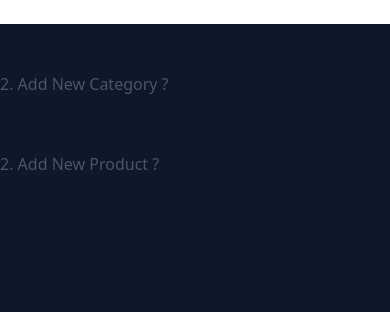
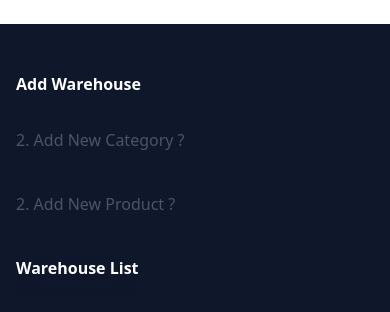
Before and after one commit to mhdix/warehousing-app, a React (Vite) app: page / in a window 390 px wide. Shown: the top 312 px of the page. Built offline with nearby package versions, Linux system fonts and the light colour scheme.

Commit message:
feature: responsive in lg and other

```diff
--- a/src/App.jsx
+++ b/src/App.jsx
@@ -1,18 +1,18 @@
 import { Route, Routes } from "react-router-dom";
 import AddCategory from "./components/AddCategory/AddCategory";
-import WrehouseProvider from "./components/WrehouseProvider";
-import WrehouseList from "./components/WrehouseList";
+import WrehouseProvider from "./components/WarehouseProvider";
 import AddProduct from "./components/AddProduct/AddProduct";
 import Home from "./pages/Home";
+import WarehoueseList from "./components/WarehouseList/WarehouseList";
 
 function App() {
   return (
-    <div className="overflow-hidden ">
+    <div className="overflow-hidden">
       <Routes>
         <Route path="/" element={<WrehouseProvider />}>
           <Route index element={<Home />} />
           <Route path="/one" element={<AddProduct />} />
-          <Route path="/wrehouse-list" element={<WrehouseList />} />
+          <Route path="/wrehouse-list" element={<WarehoueseList />} />
         </Route>
       </Routes>
     </div>
--- a/src/components/AddCategory/AddCategory.jsx
+++ b/src/components/AddCategory/AddCategory.jsx
@@ -1,7 +1,7 @@
 import { useEffect, useState } from "react";
-import FormProvider from "../form/FormProvider";
-import Textarea from "../form/Textarea";
-import Input from "../form/Input";
+import FormProvider from "../Form/FormProvider";
+import Textarea from "../Form/Textarea";
+import Input from "../Form/Input";
 import toast from "react-hot-toast";
 
 const AddCategory = ({ categories, setCategories }) => {
@@ -25,7 +25,6 @@ const AddCategory = ({ categories, setCategories }) => {
     setCategoryFormData({ title: "", description: "" });
     toast.success("add new category");
   };
-  console.log(categoryFormData);
 
   const changeHandler = (e) => {
     const { value, name } = e.target;
@@ -34,20 +33,20 @@ const AddCategory = ({ categories, setCategories }) => {
 
   return (
     <div
-      className={`flex flex-col w-full gap-4 duration-300 ${
+      className={`flex flex-col w-full duration-300 z-0 ${
         isOpenCategory ? "h-[24rem]" : "h-0"
       }`}
     >
       <button
         onClick={() => setIsOpenCategory((is) => !is)}
-        className="text-gray-600 text-start text-md cursor-pointer hover:text-gray-400 duration-300"
+        className={`text-gray-600 text-start text-md cursor-pointer hover:text-gray-400 duration-300 ${isOpenCategory ? "" : "mt-4"}` }
       >
         {isOpenCategory ? "Close form ?" : "2. Add New Category ?"}
       </button>
       <div
         className={
           !isOpenCategory
-            ? "left-[2800px] duration-500 absolute w-full top-16"
+            ? "left-[2800px] duration-500 absolute w-full mt-40"
             : "relative left-0 duration-300"
         }
       >
--- a/src/components/AddProduct/AddProduct.jsx
+++ b/src/components/AddProduct/AddProduct.jsx
@@ -1,18 +1,16 @@
 import React, { useState } from "react";
-import FormProvider from "../form/FormProvider";
-import Input from "../form/Input";
+import FormProvider from "../Form/FormProvider";
+import Input from "../Form/Input";
 import toast from "react-hot-toast";
 import Label from "../form/Label";
 
-const AddProduct = ({ categories }) => {
+const AddProduct = ({ categories, setProducts }) => {
   const [isOpenCategory, setIsOpenCategory] = useState(false);
   const [productValue, setProductValue] = useState({
     title: "",
     quantity: "",
     categoryId: "",
   });
-  console.log("categories", categories);
-  const [products, setProducts] = useState([]);
 
   const addNewProduct = (e) => {
     e.preventDefault();
@@ -70,7 +68,11 @@ const AddProduct = ({ categories }) => {
               id="categoryId"
               className="border border-gray-600 rounded-md p-2 w-full text-slate-400"
             >
-              <option className="bg-slate-800 rounded-2xl text-slate-700" value='' disabled>
+              <option
+                className="bg-slate-800 rounded-2xl text-slate-700"
+                value=""
+                disabled
+              >
                 select a category
               </option>
               {categories &&
--- /dev/null
+++ b/src/components/WarehouseList/WarehouseList.jsx
@@ -0,0 +1,45 @@
+const WarehouseList = ({ products, categories }) => {
+  console.log(products.length);
+  return (
+    <div className="z-50 relative max-w-[21rem] overflow-x-scroll lg:overflow-x-visible" >
+      {products.length > 0 && (
+        <table class="w-full lg:min-w-full divide-y divide-white overflow-hidden rounded-xl ">
+          <thead class="bg-slate-800">
+            <tr>
+              <th
+                scope="col"
+                class="px-6 py-3 text-left text-xs font-medium text-gray-500 uppercase tracking-wider"
+              >
+                heading
+              </th>
+              <th
+                scope="col"
+                class="px-6 py-3 text-left text-xs font-medium text-gray-500 uppercase tracking-wider"
+              >
+                heading
+              </th>
+              <th
+                scope="col"
+                class="px-6 py-3 text-left text-xs font-medium text-gray-500 uppercase tracking-wider"
+              >
+                heading
+              </th>
+            </tr>
+          </thead>
+
+          {products?.map((pro) => (
+            <tbody class="bg-slate-700 ">
+              <tr>
+                <td class="px-6 py-4 whitespace-nowrap text-sm font-medium text-slate-200">{pro.title}</td>
+                <td class="px-6 py-4 whitespace-nowrap text-sm font-medium text-slate-200">{pro.quantity}</td>
+                <td class="px-6 py-4 whitespace-nowrap text-sm font-medium text-slate-200">{pro.createdAt}</td>
+              </tr>
+            </tbody>
+          ))}
+        </table>
+      )}
+    </div>
+  );
+};
+
+export default WarehouseList;
--- a/src/components/WrehouseProvider.jsx
+++ b/src/components/WarehouseProvider.jsx
@@ -7,7 +7,7 @@ const WrehouseProvider = () => {
   return (
     <div className="min-h-screen bg-slate-900 relative text-white ">
       <Navbar />
-      <div className="max-w-xl mx-auto py-4 my-8 relative">
+      <div className="max-w-6xl mx-auto py-4 my-8 relative">
         <Outlet />
       </div>
       {/* <Footer /> */}
--- a/src/components/WrehouseList.jsx
+++ /dev/null
@@ -1,9 +0,0 @@
-import React from 'react'
-
-const WrehouseList = () => {
-  return (
-    <div>WrehouseList</div>
-  )
-}
-
-export default WrehouseList
--- a/src/pages/Home.jsx
+++ b/src/pages/Home.jsx
@@ -1,14 +1,25 @@
 import React, { useState } from "react";
 import AddCategory from "../components/AddCategory/AddCategory";
 import AddProduct from "../components/AddProduct/AddProduct";
+import WarehoueseList from "../components/WarehouseList/WarehouseList";
 
 const Home = () => {
   const [categories, setCategories] = useState([]);
+  const [products, setProducts] = useState([]);
 
   return (
-    <div className="flex flex-col gap-20">
-      <AddCategory categories={categories} setCategories={setCategories} />
-      <AddProduct categories={categories} />
+    <div className=" lg:grid lg:grid-cols-3 pl-4 flex flex-col gap-10 lg:gap-0">
+      <div className="col-span-2 space-y-4 z-0">
+        <p className="font-bold">Add Warehouse</p>
+        <div className="flex flex-col lg:w-3/5 w-11/12 lg:gap-10 gap-20">
+          <AddCategory categories={categories} setCategories={setCategories} />
+          <AddProduct categories={categories} setProducts={setProducts} />
+        </div>
+      </div>
+      <div className="col-span-1 space-y-4 z-50 backdrop-filter backdrop-blur-lg w-fit lg:p-10 lg:pt-0">
+        <p className="font-bold">Warehouse List</p>
+        <WarehoueseList products={products} categories={categories} />
+      </div>
     </div>
   );
 };
```
